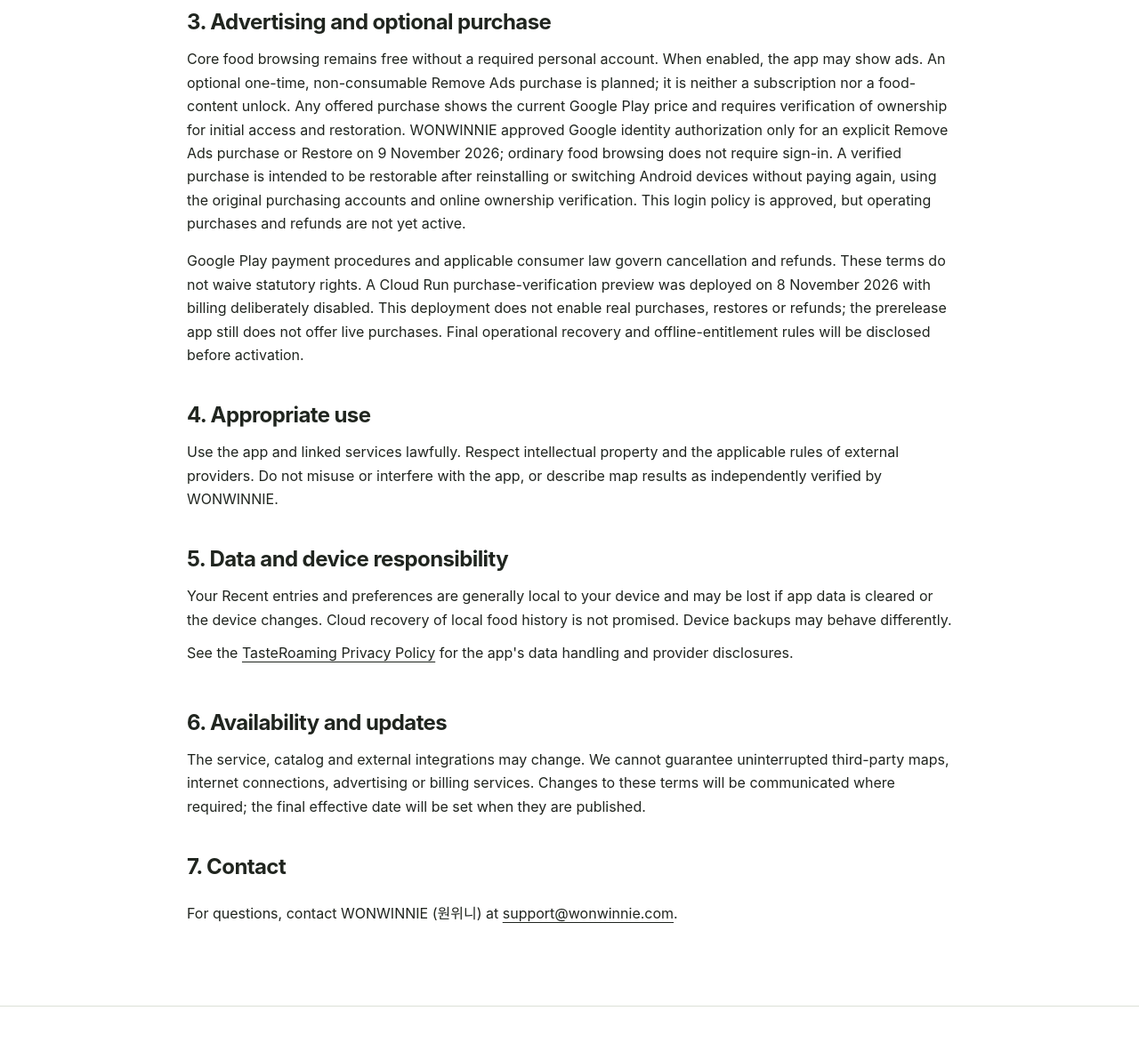
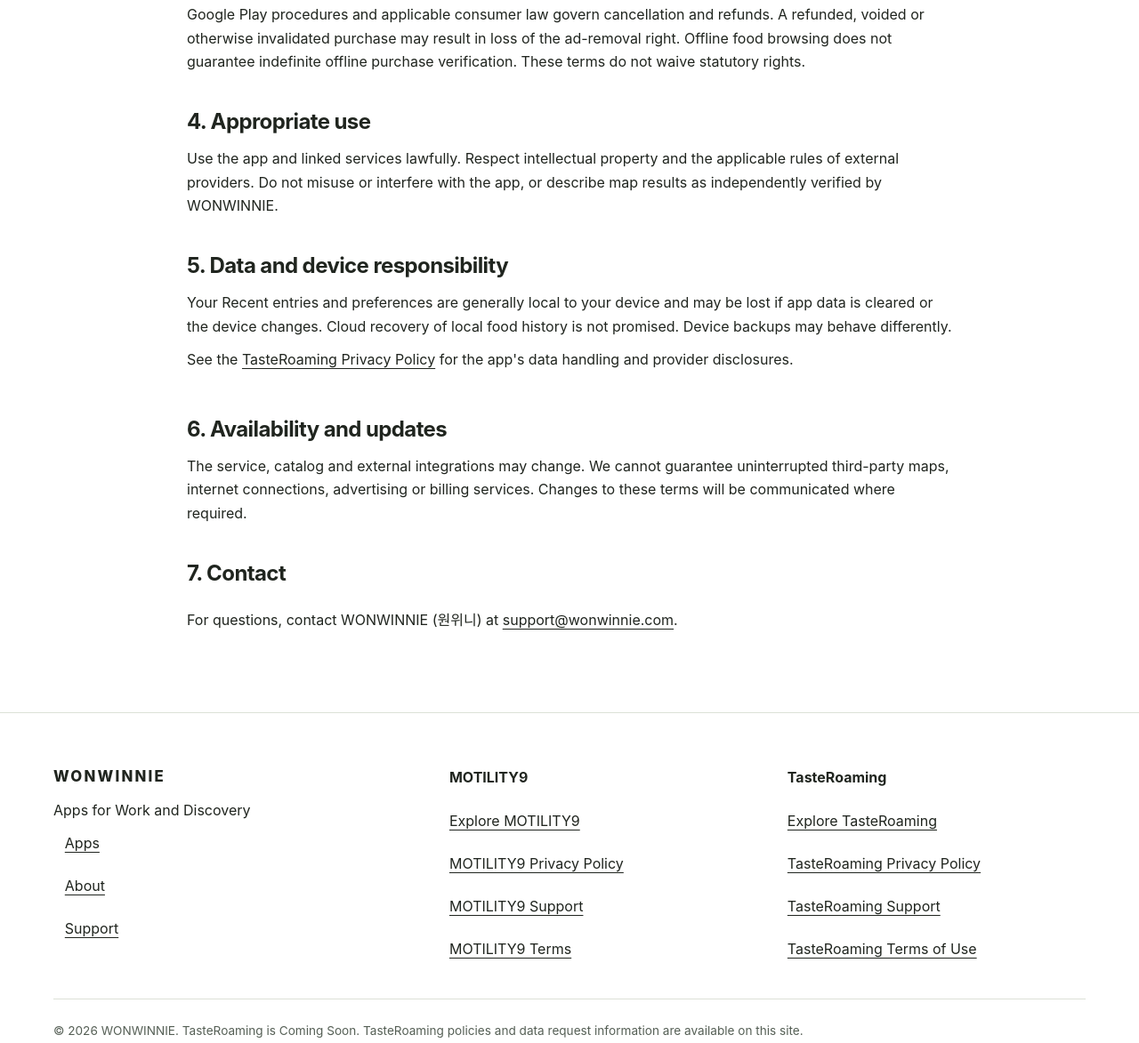
Before and after one commit to wonster0901/motility9-wix-import-test, a website: page tasteroaming/terms/index.html in a window 1280 px wide. Shown: the part 996-2169 px from the top of the page at 89% size. Drawn offline with Linux system fonts and the light colour scheme.

Commit message:
site(tasteroaming): finalize public privacy terms and deletion/contact pages

```diff
--- a/tasteroaming/terms/index.html
+++ b/tasteroaming/terms/index.html
@@ -1,13 +1,13 @@
 <!doctype html>
-<html lang="en"><head><meta charset="utf-8"><meta name="viewport" content="width=device-width, initial-scale=1"><title>TasteRoaming Terms of Use — Release Candidate | WONWINNIE</title><meta name="description" content="TasteRoaming terms review draft. App-specific and not yet effective."><meta name="robots" content="noindex, nofollow"><link rel="icon" href="data:,"><link rel="stylesheet" href="/assets/site.css"></head><body class="taste-page">
+<html lang="en"><head><meta charset="utf-8"><meta name="viewport" content="width=device-width, initial-scale=1"><title>TasteRoaming Terms of Use | WONWINNIE</title><meta name="description" content="Terms of Use for TasteRoaming discovery, external maps, optional advertising and purchases."><meta name="robots" content="index, follow"><link rel="icon" href="data:,"><link rel="stylesheet" href="/assets/site.css"></head><body class="taste-page">
 <a class="skip-link" href="#main">Skip to content</a>
 <header class="site-header"><div class="shell header-row"><a class="wordmark back-link" href="/">← WONWINNIE</a><nav class="desktop-nav" aria-label="Primary"><a href="/tasteroaming/#discover">Discover</a><a href="/tasteroaming/#modes">Explore Modes</a><a href="/tasteroaming/#how-it-works">How It Works</a><a href="/tasteroaming/support/">Support</a></nav><details class="site-menu"><summary>Menu</summary><nav class="menu-links" aria-label="Mobile"><a href="/tasteroaming/#discover">Discover</a><a href="/tasteroaming/#modes">Explore Modes</a><a href="/tasteroaming/#how-it-works">How It Works</a><a href="/tasteroaming/support/">Support</a></nav></details></div></header>
-<main id="main" tabindex="-1"><div class="shell reading"><aside class="review-banner" aria-label="Review status"><strong>Review draft — not effective</strong>This proposed first-release terms requires final approval and confirmation of live advertising, purchase verification and data-retention operations before publication.</aside><h1>TasteRoaming Terms of Use — release candidate</h1><p class="lead">Terms for food browsing, map searches, ads and optional one-time purchases.</p><p class="review-meta">Developer: WONWINNIE (원위니) · App: TasteRoaming<br>Prepared: 7 November 2026 · Effective date: not set<br>Contact: <a href='mailto:support@wonwinnie.com'>support@wonwinnie.com</a></p><section><h2>1. About TasteRoaming</h2><p>TasteRoaming is provided by WONWINNIE (원위니) for discovering food through HERE, TRIP and WORLD. The bundled catalog can be browsed offline; external map searches may require an internet connection.</p></section>
+<main id="main" tabindex="-1"><div class="shell reading"><h1>TasteRoaming Terms of Use</h1><p class="lead">Terms for food browsing, map searches, ads and optional one-time purchases.</p><p class="review-meta">Developer: WONWINNIE (원위니) · App: TasteRoaming<br>Prepared: 7 November 2026 · Effective: 10 November 2026<br>Contact: <a href='mailto:support@wonwinnie.com'>support@wonwinnie.com</a></p><section><h2>1. About TasteRoaming</h2><p>TasteRoaming is provided by WONWINNIE (원위니) for discovering food through HERE, TRIP and WORLD. The bundled catalog can be browsed offline; external map searches may require an internet connection.</p></section>
 <section><h2>2. Food content and external maps</h2><p>Dish descriptions and images are for discovery only, not guarantees of ingredients, allergens, nutrition, origin or restaurant availability. TasteRoaming does not operate a verified restaurant directory, provide table reservations or confirm that an external venue serves a dish. Verify menus, ingredients, suitability and directions directly with the venue. External map providers set their own terms and privacy policies.</p></section>
-<section><h2>3. Advertising and optional purchase</h2><p>Core food browsing remains free without a required personal account. When enabled, the app may show ads. An optional one-time, non-consumable Remove Ads purchase is planned; it is neither a subscription nor a food-content unlock. Any offered purchase shows the current Google Play price and requires verification of ownership for initial access and restoration. WONWINNIE approved Google identity authorization only for an explicit Remove Ads purchase or Restore on 9 November 2026; ordinary food browsing does not require sign-in. A verified purchase is intended to be restorable after reinstalling or switching Android devices without paying again, using the original purchasing accounts and online ownership verification. This login policy is approved, but operating purchases and refunds are not yet active.</p><p>Google Play payment procedures and applicable consumer law govern cancellation and refunds. These terms do not waive statutory rights. A Cloud Run purchase-verification preview was deployed on 8 November 2026 with billing deliberately disabled. This deployment does not enable real purchases, restores or refunds; the prerelease app still does not offer live purchases. Final operational recovery and offline-entitlement rules will be disclosed before activation.</p></section>
+<section><h2>3. Advertising and optional purchase</h2><p>Basic food browsing is free and does not require an app account. The free version may display advertising. Where offered, Remove Ads is an optional, one-time, non-consumable Google Play purchase; it is not a subscription and does not unlock the food catalog. Google Play displays the current price and handles payment. Google identity is requested only when the user explicitly purchases or restores Remove Ads. A verified purchase can be restored after reinstalling or moving to another Android device without a second payment by using the original purchasing account and online verification, subject to availability of the operating verification service.</p><p>Google Play procedures and applicable consumer law govern cancellation and refunds. A refunded, voided or otherwise invalidated purchase may result in loss of the ad-removal right. Offline food browsing does not guarantee indefinite offline purchase verification. These terms do not waive statutory rights.</p></section>
 <section><h2>4. Appropriate use</h2><p>Use the app and linked services lawfully. Respect intellectual property and the applicable rules of external providers. Do not misuse or interfere with the app, or describe map results as independently verified by WONWINNIE.</p></section>
 <section><h2>5. Data and device responsibility</h2><p>Your Recent entries and preferences are generally local to your device and may be lost if app data is cleared or the device changes. Cloud recovery of local food history is not promised. Device backups may behave differently. See the <a href='/tasteroaming/privacy/'>TasteRoaming Privacy Policy</a> for the app's data handling and provider disclosures.</p></section>
-<section><h2>6. Availability and updates</h2><p>The service, catalog and external integrations may change. We cannot guarantee uninterrupted third-party maps, internet connections, advertising or billing services. Changes to these terms will be communicated where required; the final effective date will be set when they are published.</p></section>
+<section><h2>6. Availability and updates</h2><p>The service, catalog and external integrations may change. We cannot guarantee uninterrupted third-party maps, internet connections, advertising or billing services. Changes to these terms will be communicated where required.</p></section>
 <section><h2>7. Contact</h2><p>For questions, contact WONWINNIE (원위니) at <a href='mailto:support@wonwinnie.com'>support@wonwinnie.com</a>.</p></section></div></main>
-<footer class="site-footer"><div class="shell"><div class="footer-grid"><div><a class="wordmark" href="/">WONWINNIE</a><p>Apps for Work and Discovery</p><nav class="footer-links" aria-label="WONWINNIE"><a href="/#apps">Apps</a><a href="/#about">About</a><a href="/#support">Support</a></nav></div><nav class="footer-links" aria-label="MOTILITY9"><strong>MOTILITY9</strong><a href="/motility9/">Explore MOTILITY9</a><a href="/motility9/privacy/">MOTILITY9 Privacy Policy</a><a href="/motility9/support/">MOTILITY9 Support</a><a href="/motility9/terms/">MOTILITY9 Terms</a></nav><nav class="footer-links" aria-label="TasteRoaming"><strong>TasteRoaming</strong><a href="/tasteroaming/">Explore TasteRoaming</a><a href="/tasteroaming/privacy/">TasteRoaming Privacy — review draft</a><a href="/tasteroaming/support/">TasteRoaming Support</a><a href="/tasteroaming/terms/">TasteRoaming Terms — review draft</a></nav></div><p class="footer-note">© 2026 WONWINNIE. TasteRoaming is Coming Soon. Its privacy and terms drafts are not final notices for a released app.</p></div></footer>
+<footer class="site-footer"><div class="shell"><div class="footer-grid"><div><a class="wordmark" href="/">WONWINNIE</a><p>Apps for Work and Discovery</p><nav class="footer-links" aria-label="WONWINNIE"><a href="/#apps">Apps</a><a href="/#about">About</a><a href="/#support">Support</a></nav></div><nav class="footer-links" aria-label="MOTILITY9"><strong>MOTILITY9</strong><a href="/motility9/">Explore MOTILITY9</a><a href="/motility9/privacy/">MOTILITY9 Privacy Policy</a><a href="/motility9/support/">MOTILITY9 Support</a><a href="/motility9/terms/">MOTILITY9 Terms</a></nav><nav class="footer-links" aria-label="TasteRoaming"><strong>TasteRoaming</strong><a href="/tasteroaming/">Explore TasteRoaming</a><a href="/tasteroaming/privacy/">TasteRoaming Privacy Policy</a><a href="/tasteroaming/support/">TasteRoaming Support</a><a href="/tasteroaming/terms/">TasteRoaming Terms of Use</a></nav></div><p class="footer-note">© 2026 WONWINNIE. TasteRoaming is Coming Soon. TasteRoaming policies and data request information are available on this site.</p></div></footer>
 </body></html>
```
